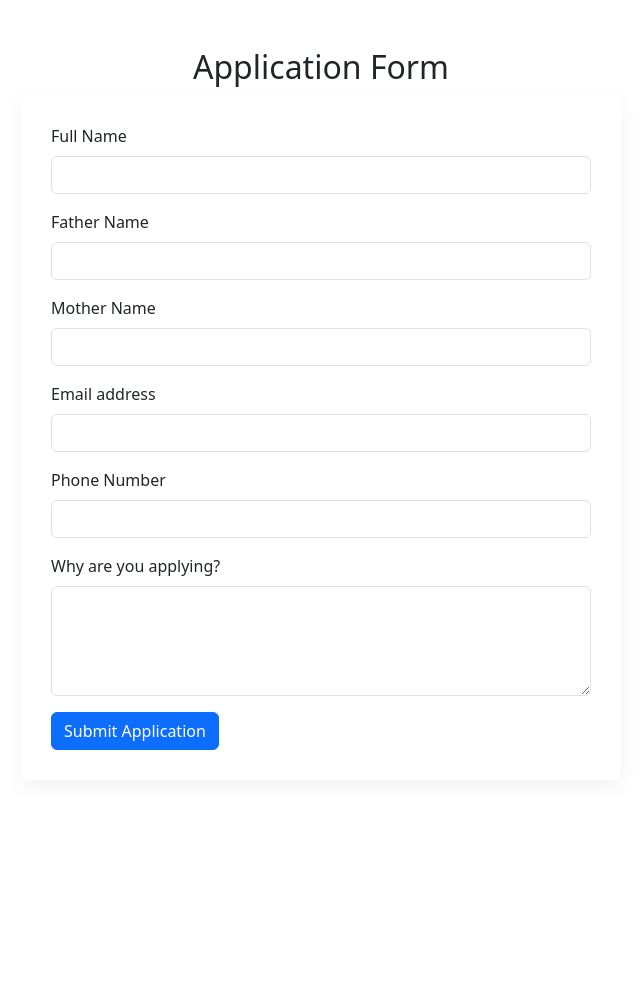
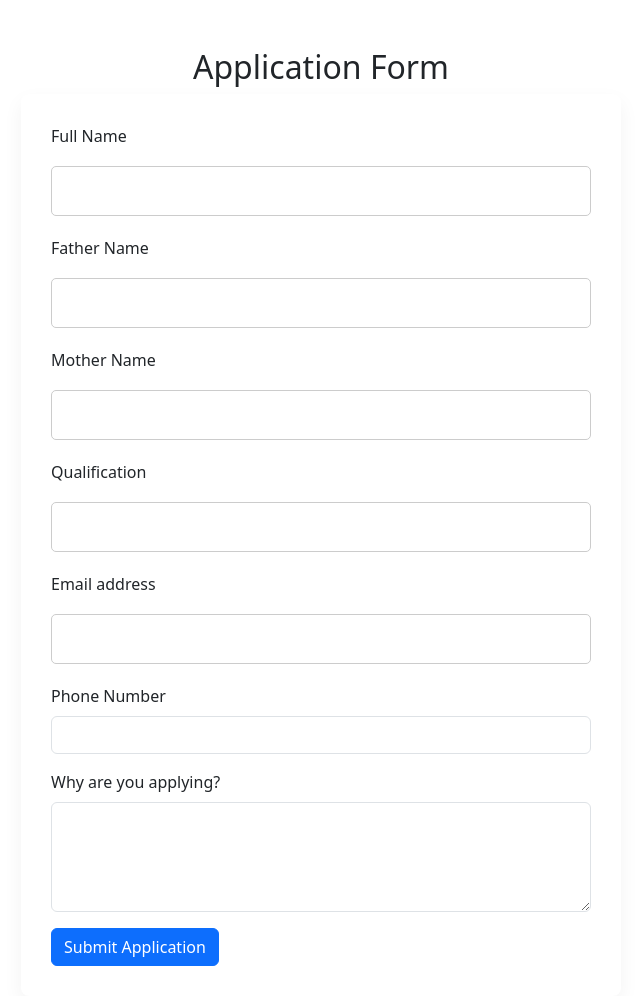
Before and after one commit to Manu0705/My_Application_Form, a Flask app: page / in a window 1280 px wide. Shown: the whole page, without its empty margins (319-959 px from the left). Before the commit the page ends 750 px from the top, so only its background shows below. Run offline with Flask 3, Linux system fonts and the light colour scheme.

Commit message:
improvements: Added qualification field to form.

```diff
--- a/app.py
+++ b/app.py
@@ -1,3 +1,4 @@
+from email.headerregistry import Address
 from flask import Flask, render_template, request, redirect
 import mysql.connector
 
@@ -21,12 +22,13 @@ def submit():
     fullname = request.form['fullname']
     fathername = request.form['fathername']
     mothername = request.form['mothername']
+    qualification = request.form['qualification']
     email = request.form['email']
     phone = request.form['phone']
     message = request.form['message']
 
-    sql = "INSERT INTO applications (fullname, fathername, mothername, email, phone, message) VALUES (%s, %s, %s, %s, %s, %s)"
-    values = (fullname, fathername, mothername, email, phone, message)
+    sql = "INSERT INTO applications (fullname, fathername, mothername, qualification, email, phone, message) VALUES (%s, %s,%s, %s, %s, %s, %s)"
+    values = (fullname, fathername, mothername, qualification, email, phone, message)
     cursor.execute(sql, values)
     db.commit()
 
--- a/requriment.txt
+++ b/requriment.txt
@@ -8,6 +8,8 @@ CREATE TABLE applications (
     id INT AUTO_INCREMENT PRIMARY KEY,
     fullname VARCHAR(255),
     fathername varchar(255),
+    mothername varchar(255),
+    qualification varchar(255),
     email VARCHAR(255),
     phone VARCHAR(50),
     message TEXT
--- a/static/styles.css
+++ b/static/styles.css
@@ -22,4 +22,13 @@ form {
 }
 
 /* Input and textarea styling */
-input[type="text"]()
+input[type="text"], input[type="email"], textarea {
+    width: 100%;
+    padding: 12px 15px;
+    margin: 10px 0 20px 0;
+    border: 1px solid #ccc;
+    border-radius: 5px;
+    box-sizing: border-box;
+    font-size: 16px;
+    transition: border-color 0.3s ease;
+}
--- a/templates/form.html
+++ b/templates/form.html
@@ -27,6 +27,10 @@
             <input type="text" class="form-control" id="mothername" name="mothername" required>
         </div>
         <div class="mb-3">
+            <label for="qualification" class="form-label">Qualification</label>
+            <input type="text" class="form-control" id="qualification" name="qualification" required>
+        </div>
+        <div class="mb-3">
             <label for="email" class="form-label">Email address</label>
             <input type="email" class="form-control" id="email" name="email" required>
         </div>
```
